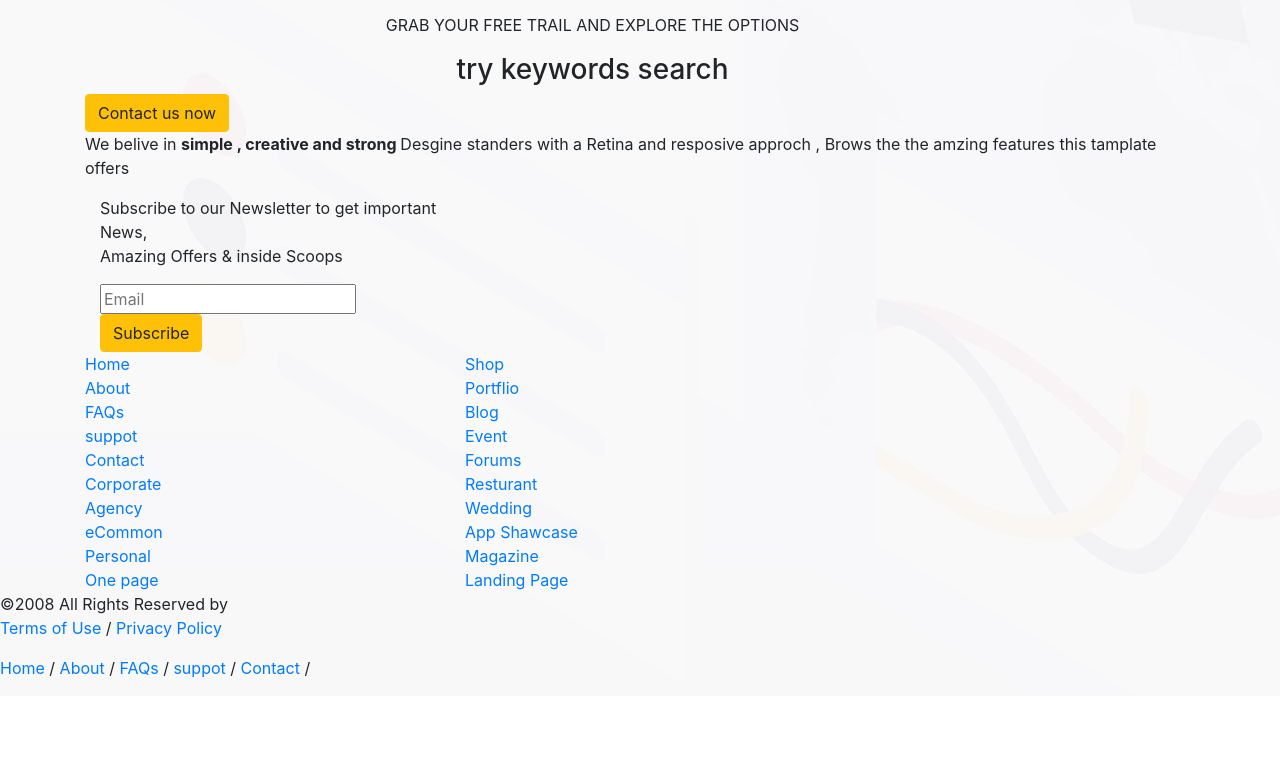
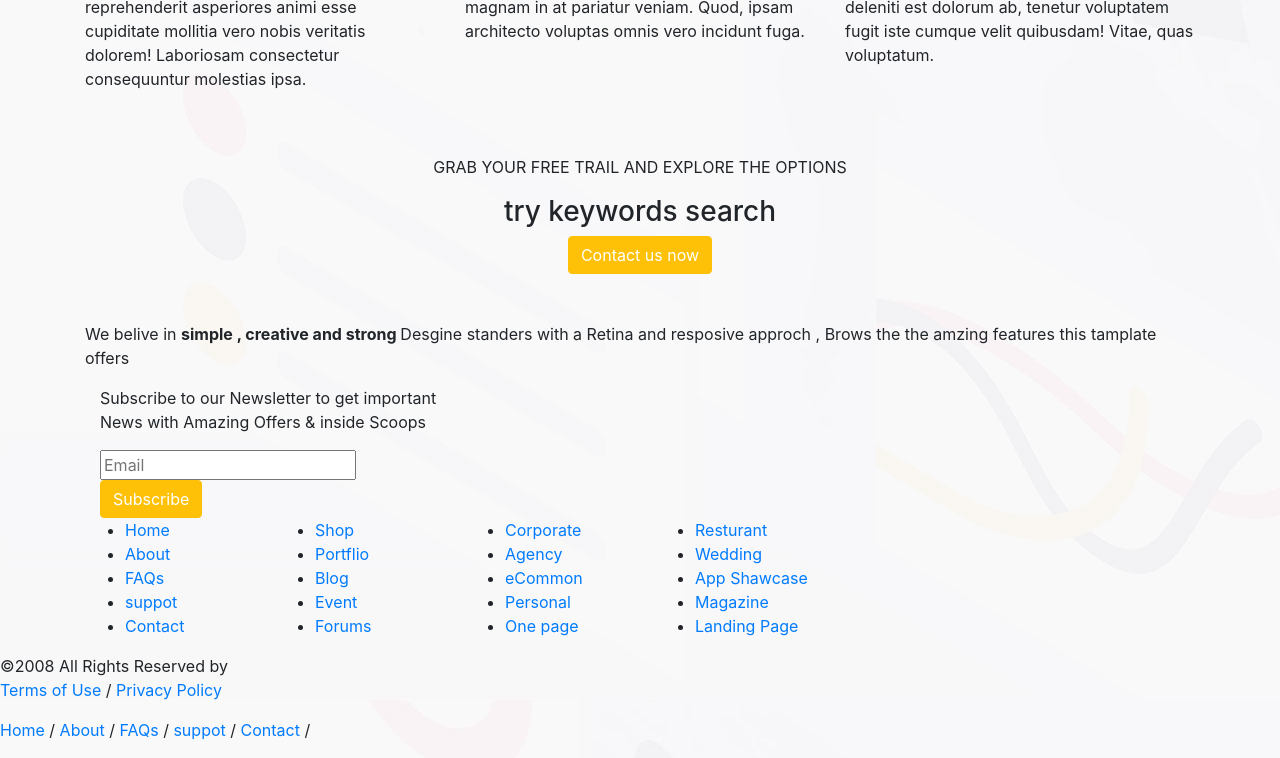
Before and after one commit to erendogan8327/mid_term_project, a plain HTML site: page forms.html in a window 1280 px wide. Shown: the part 544-1302 px from the top of the page. Before the commit the page ends 1240 px from the top, so only its background shows below. Drawn offline with nearby package versions, Linux system fonts and the light colour scheme.

Commit message:
Update forms.html

```diff
--- a/forms.html
+++ b/forms.html
@@ -13,9 +13,32 @@
   <title>lastest Article </title>
   <link rel="stylesheet" href="css/bootstrap.min.css">
 
-
-  <p class="text-center "> Lastest Article </p>
-  <h1 class="text-center"> Recently From the Blog</h1>
+  <style>
+    #nohover:hover {
+      background-color: #f8f9fa;
+      color: #ffc107;
+    }
+
+    #but {
+      background-color: #ffc107;
+      border-color: #ffc107;
+    }
+  </style>
+
+  <div class="container">
+    <div class="row justify-content-center">
+      <div class="col text-center">
+        <button type="button " id="nohover" class="btn btn-outline-warning">Latest Article</button>
+      </div>
+    </div>
+  </div>
+
+  <div class="container mt-5 mb-5 ">
+    <div class="row justify-content-center">
+      <h1 class="text-center">Recently From the Blog</h1>
+    </div>
+  </div>
+
   <div class="container">
     <div class="row">
       <div class="col-md-4">
@@ -41,72 +64,85 @@
           in, nesciunt deleniti est dolorum ab, tenetur voluptatem fugit iste cumque velit quibusdam! Vitae, quas
           voluptatum.</p>
       </div>
-      <div class="container">
-
-        <div class="row">
-          <div class="col-md-11">
-            <p class="text-center ">GRAB YOUR FREE TRAIL AND EXPLORE THE OPTIONS </p>
-          </div>
+
+      <div class="container mt-5 mb-5 ">
+
+        <div class="row justify-content-center">
+          <p class="text-center ">GRAB YOUR FREE TRAIL AND EXPLORE THE OPTIONS </p>
         </div>
-        <div class="row">
-          <div class="col-md-11">
-            <h3 class="text-center ">try keywords search </h3>
-          </div>
+        <div class="row justify-content-center">
+          <h3 class="text-center ">try keywords search </h3>
         </div>
-        <div class="row">
-          <div class="col-md-11">
-            <button type="button" class="btn btn-warning">Contact us now</button>
-          </div>
+        <div class="row justify-content-center">
+          <button type="button" id="but" class="btn btn-primary">Contact us now</button>
         </div>
       </div>
     </div>
+
     <p> We belive in <strong>simple , creative and strong </strong> Desgine standers with a Retina and resposive approch
       , Brows the the amzing features this tamplate offers </p>
-    <div class="col-md-4">
-      <p> Subscribe to our Newsletter to get important News,<br> Amazing Offers & inside Scoops </p>
-      <input type="text" id="your email " name="Email" placeholder="Email ">
-      <label for="Email"> </label>
-      <button type="button" class="btn btn-warning">Subscribe</button>
+
+    <div class="container ">
+      <div class="row">
+        <div class="col-md-4">
+          <p> Subscribe to our Newsletter to get important News with Amazing Offers & inside Scoops </p>
+          <input type="text" id="your email " name="Email" placeholder="Email ">
+          <label for="Email"> </label>
+          <button type="button" id="but" class="btn btn-primary">Subscribe</button>
+        </div>
+    </div>
+    </div>
+
+  </div>
+  </div>
+
+  <div class="container">
+    <div class="row">
+
+      <div class="col-lg-2 col-md-2 col-sm-2 ">
+        <ul>
+          <li> <a href="index.html">Home </a></li>
+          <li> <a href="anout.html">About </a></li>
+          <li> <a href="faqs.html">FAQs</a></li>
+          <li> <a href="support.html">suppot</a></li>
+          <li> <a href="contact.html">Contact </a></li>
+        </ul>
+      </div>
+
+      <div class="col-lg-2 col-md-2 col-sm-2 ">
+        <ul>
+          <li><a href="shop.html">Shop</a></li>
+          <li><a href="portflio.html">Portflio </a></li>
+          <li><a href="blog.html">Blog</a></li>
+          <li><a href="event.html">Event</a></li>
+          <li> <a href="forums.html">Forums</a></li>
+        </ul>
+      </div>
+
+      <div class="col-lg-2 col-md-2 col-sm-2 ">
+        <ul>
+          <li> <a href="corporate.html">Corporate</a></li>
+          <li><a href="agency.html">Agency</a></li>
+          <li><a href="ecommon.html">eCommon</a></li>
+          <li><a href="perosonal.html">Personal</a></li>
+          <li><a href="onepage.html">One page </a></li>
+        </ul>
+      </div>
+
+      <div class="col-lg-2 col-md-2 col-sm-2">
+        <ul>
+          <li><a href="resturant.html">Resturant</a></li>
+          <li> <a href="wedding.html">Wedding </a></li>
+          <li><a href="appshawcase.html">App Shawcase</a></li>
+          <li><a href="magazine.html">Magazine</a></li>
+          <li><a href="landingpage.html">Landing Page</a></li>
+        </ul>
+      </div>
+
     </div>
   </div>
-  </div>
 
   <footer>
-    <div class="container">
-      <div class="row">
-        <div class="col-md-4 col-sm-6 col-xs-12">
-          <a href="index.html">Home </a> <br>
-          <a href="anout.html">About </a><br>
-          <a href="faqs.html">FAQs</a> <br>
-          <a href="support.html">suppot</a> <br>
-          <a href="contact.html">Contact </a><br>
-        </div>
-
-        <div class="col-md-8 col-sm-12 col-xs-24">
-          <a href="shop.html">Shop</a> <br>
-          <a href="portflio.html">Portflio </a> <br>
-          <a href="blog.html">Blog</a><br>
-          <a href="event.html">Event</a><br>
-          <a href="forums.html">Forums</a><br>
-        </div>
-        <div class="col-md-4 col-sm-6 col-xs-12">
-          <a href="corporate.html">Corporate</a> <br>
-          <a href="agency.html">Agency</a><br>
-          <a href="ecommon.html">eCommon</a><br>
-          <a href="perosonal.html">Personal</a><br>
-          <a href="onepage.html">One page </a><br>
-        </div>
-        <div class="col-md-4 col-sm-6 col-xs-12">
-
-          <a href="resturant.html">Resturant</a> <br>
-          <a href="wedding.html">Wedding </a> <br>
-          <a href="appshawcase.html">App Shawcase</a> <br>
-          <a href="magazine.html">Magazine</a> <br>
-          <a href="landingpage.html">Landing Page</a> <br>
-        </div>
-      </div>
-    </div>
-
     &copy;2008 All Rights Reserved by
     <p>
       <a href="termsofuse.html">Terms of Use </a> /
@@ -121,7 +157,6 @@
         <a href="contact.html">Contact </a>/
     </div>
     </p>
-
   </footer>
 
 
```
